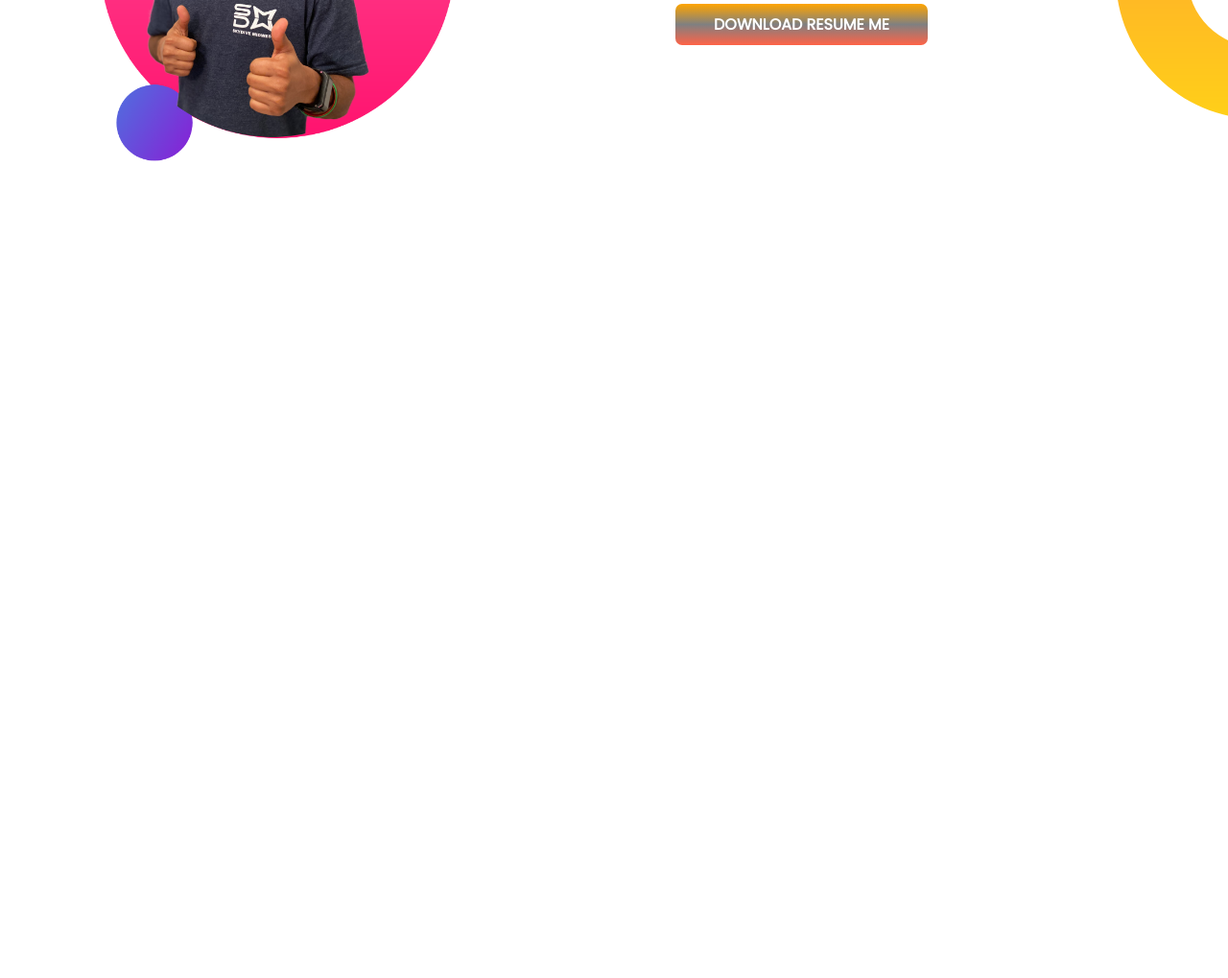
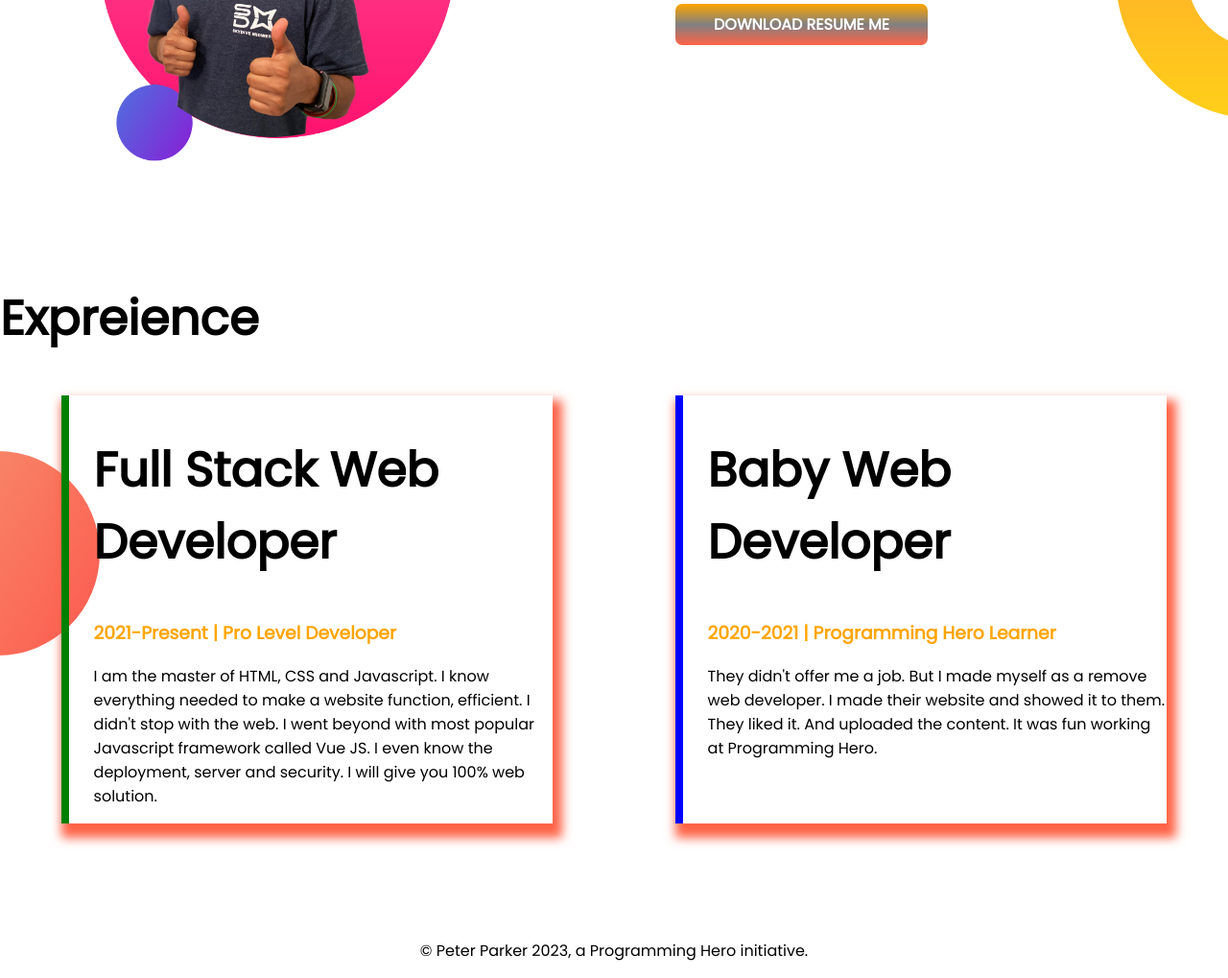
Before and after one commit to MdShafikulIslam1/developer-portfolio, a plain HTML site: page index.html in a window 1280 px wide. Shown: the part 810-1829 px from the top of the page at 96% size. Before the commit the page ends 1105 px from the top, so only its background shows below. Drawn offline with Linux system fonts and the light colour scheme.

Commit message:
portfolio website is fully completed

```diff
--- a/index.html
+++ b/index.html
@@ -14,7 +14,7 @@
     <link rel="stylesheet" href="style.css" />
   </head>
   <body>
-   <section class="top-section banner">
+   <section class="top-section flexible-container">
     <div class="half-width">
         <h1>Welcome To</h1>
         <h1> <span class="orange-color">Shafikul Islam</span> World!</h1>
@@ -28,7 +28,7 @@
    </section>
 
 
-   <section class="dream-section banner">
+   <section class="dream-section flexible-container">
     <div class="half-width dream">
       <img src="images/jhankar2.png" alt="">
     </div>
@@ -40,18 +40,24 @@
     </div>
    </section>
 
-
-
-
-
-
-
-
-
-
-
-
-
+   <section class=" exprience">
+    <h1>Expreience</h1>
+    <div class="flexible-container  ">
+   <div id="full-stack-developer" class="exp-sec">
+      <h1>Full Stack Web Developer</h1>
+      <h3  class="orange-color ">2021-Present | Pro Level Developer</h3>
+      <p>I am the master of HTML, CSS and Javascript. I know everything needed to make a website function, efficient. I didn't stop with the web. I went beyond with most popular Javascript framework called Vue JS. I even know the deployment, server and security. I will give you 100% web solution.</p>
+    </div>
+    <div id="baby-web-developer" class="exp-sec">
+      <h1>Baby Web Developer</h1>
+      <h3  class="orange-color">2020-2021 | Programming Hero Learner</h3>
+      <p>They didn't offer me a job. But I made myself as a remove web developer. I made their website and showed it to them. They liked it. And uploaded the content. It was fun working at Programming Hero.</p>
+    </div>
+   </div>
+   </section>
 
   </body>
+  <footer>
+    <p>© Peter Parker 2023, a Programming Hero initiative.</p>
+  </footer>
 </html>
--- a/style.css
+++ b/style.css
@@ -9,7 +9,7 @@ h1{
 .orange-color{
     color:orange;
 }
-.banner {
+.flexible-container {
     display: flex;
     margin-bottom: 120px;
 }
@@ -40,3 +40,23 @@ background-image: url(images/dream-bg.png);
 background-repeat: no-repeat;
 background-position: right center;
 }
+.exp-sec{
+width:80%;
+margin:0 5% 0 5%;
+box-shadow: 5px 10px 10px 5px tomato;
+padding-left:2%;
+}
+.exprience{
+    background-image: url(images/exp-bg.png);
+    background-repeat: no-repeat;
+    background-position: left;
+}
+#full-stack-developer{
+    border-left: 8px solid green;
+}
+#baby-web-developer{
+    border-left: 8px solid blue;
+}
+footer p{
+    text-align: center;
+}
```
